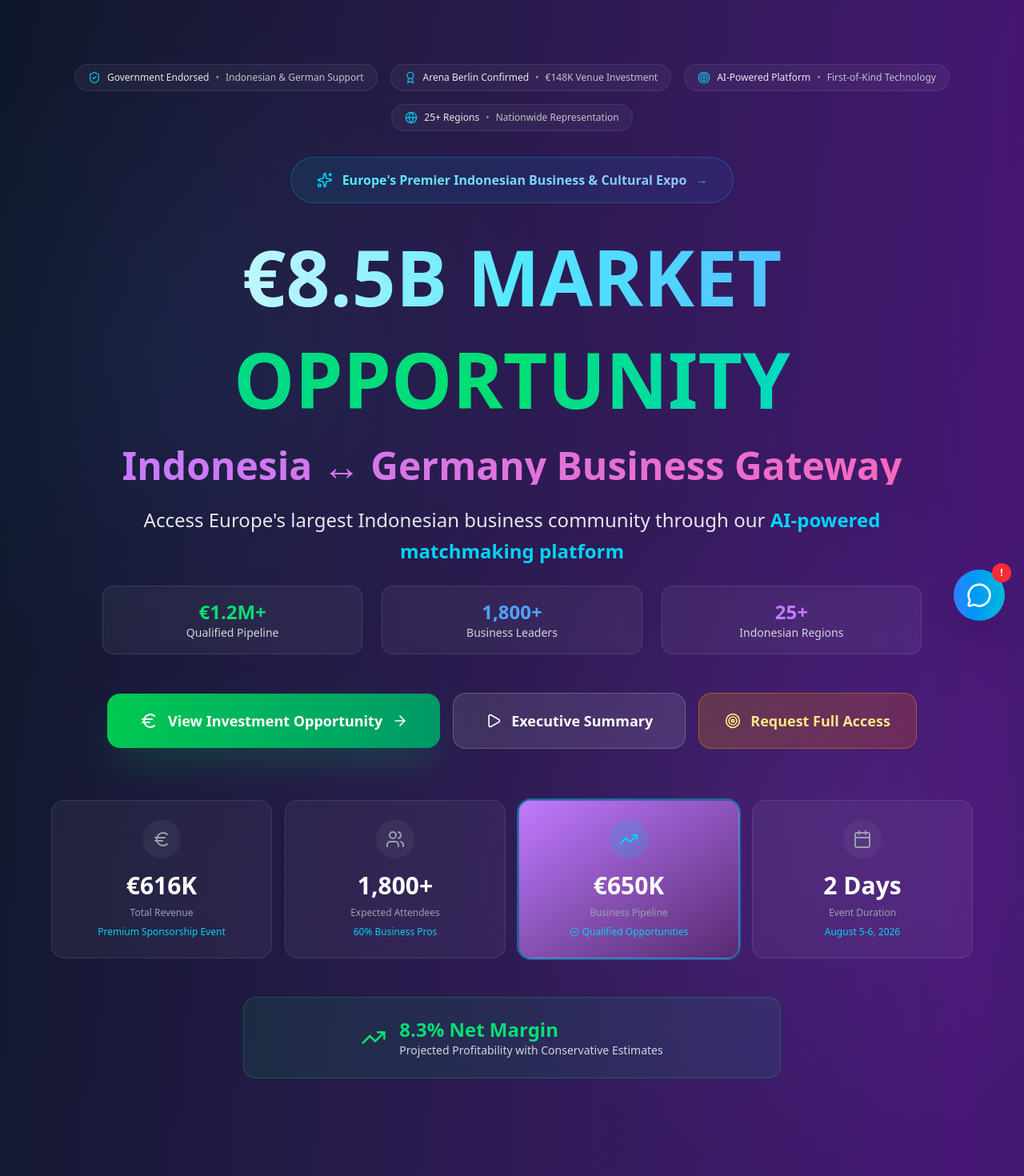
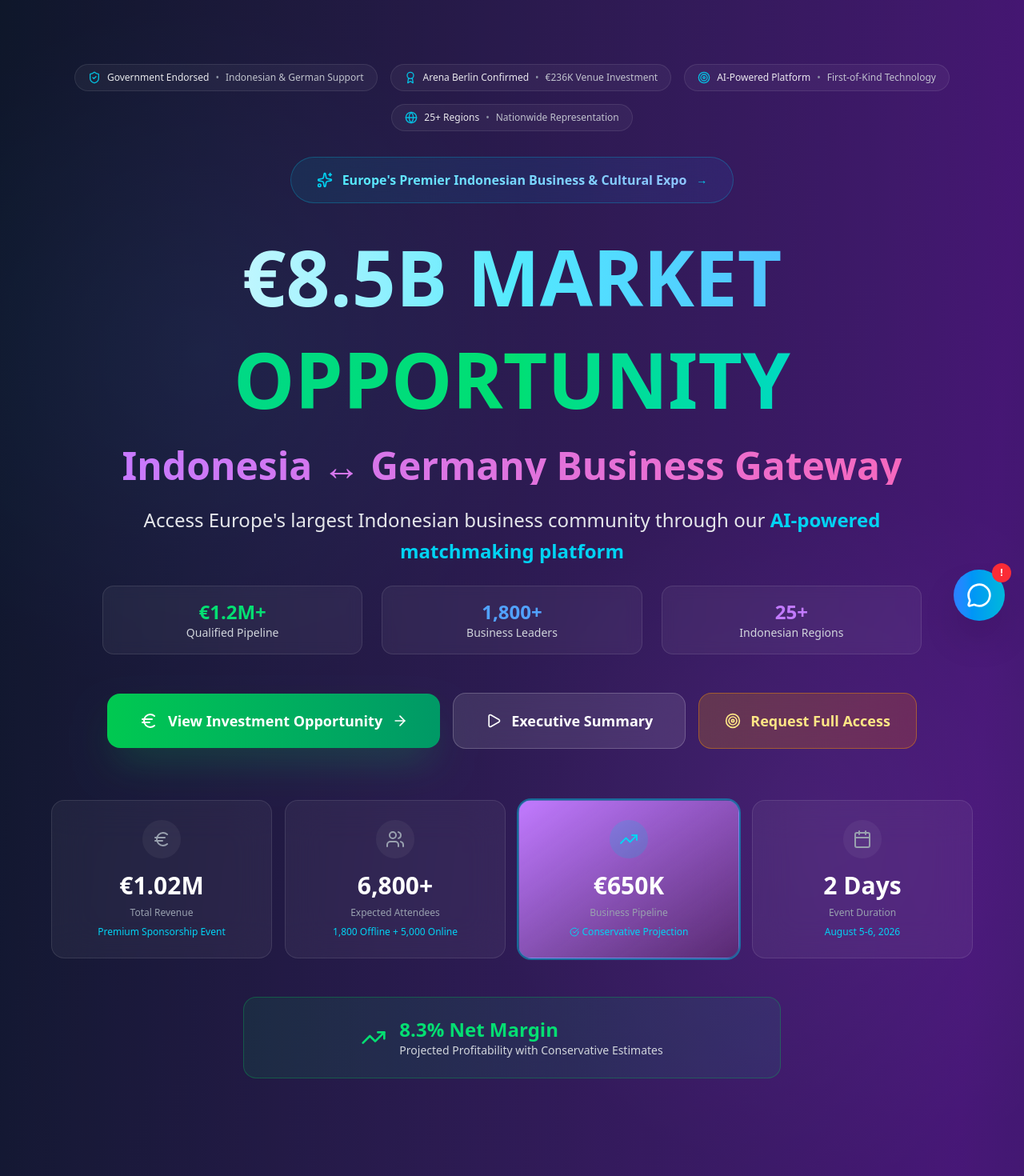
Before and after one commit to eridhobffry/paguyuban-next, a Next.js app: page / in a window 1280 px wide. Shown: the top 1470 px of the page at 80% size. Built offline with nearby package versions, Linux system fonts and the light colour scheme.

Commit message:
Update HeroSection component with revised key statistics, including total revenue, expected attendees, business pipeline projections, and venue investment details for improved accuracy and clarity.

```diff
--- a/src/components/sections/HeroSection.tsx
+++ b/src/components/sections/HeroSection.tsx
@@ -20,7 +20,7 @@ import Link from "next/link";
 const keyStats = [
   {
     label: "Total Revenue",
-    value: "€616K",
+    value: "€1.02M",
     subtext: "Premium Sponsorship Event",
     icon: Euro,
     color: "from-green-400 to-emerald-600",
@@ -28,8 +28,8 @@ const keyStats = [
   },
   {
     label: "Expected Attendees",
-    value: "1,800+",
-    subtext: "60% Business Pros",
+    value: "6,800+",
+    subtext: "1,800 Offline + 5,000 Online",
     icon: Users,
     color: "from-blue-400 to-cyan-600",
     delay: 200,
@@ -37,7 +37,7 @@ const keyStats = [
   {
     label: "Business Pipeline",
     value: "€650K",
-    subtext: "Qualified Opportunities",
+    subtext: "Conservative Projection",
     icon: TrendingUp,
     color: "from-purple-400 to-pink-600",
     delay: 300,
@@ -61,7 +61,7 @@ const trustIndicators = [
   {
     icon: Award,
     text: "Arena Berlin Confirmed",
-    detail: "€148K Venue Investment",
+    detail: "€236K Venue Investment",
   },
   {
     icon: Target,
```
